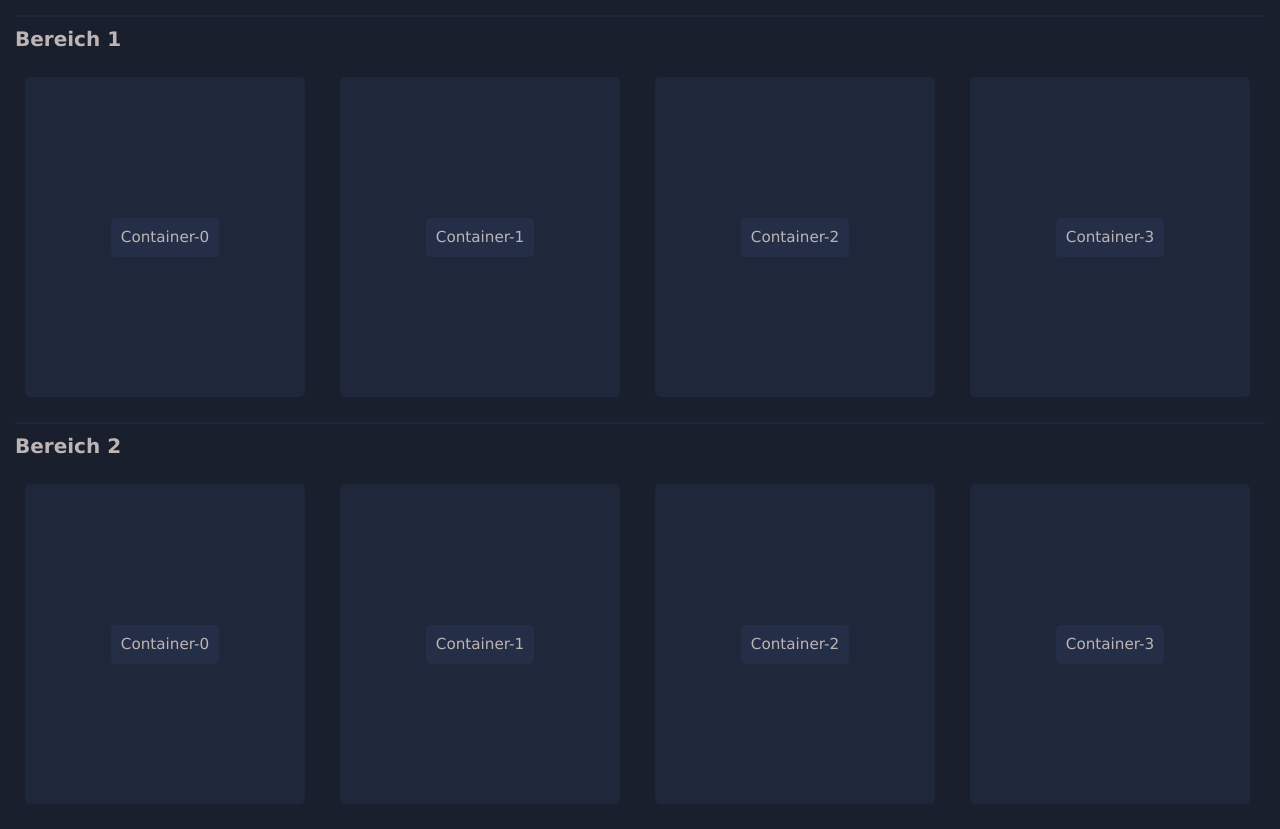
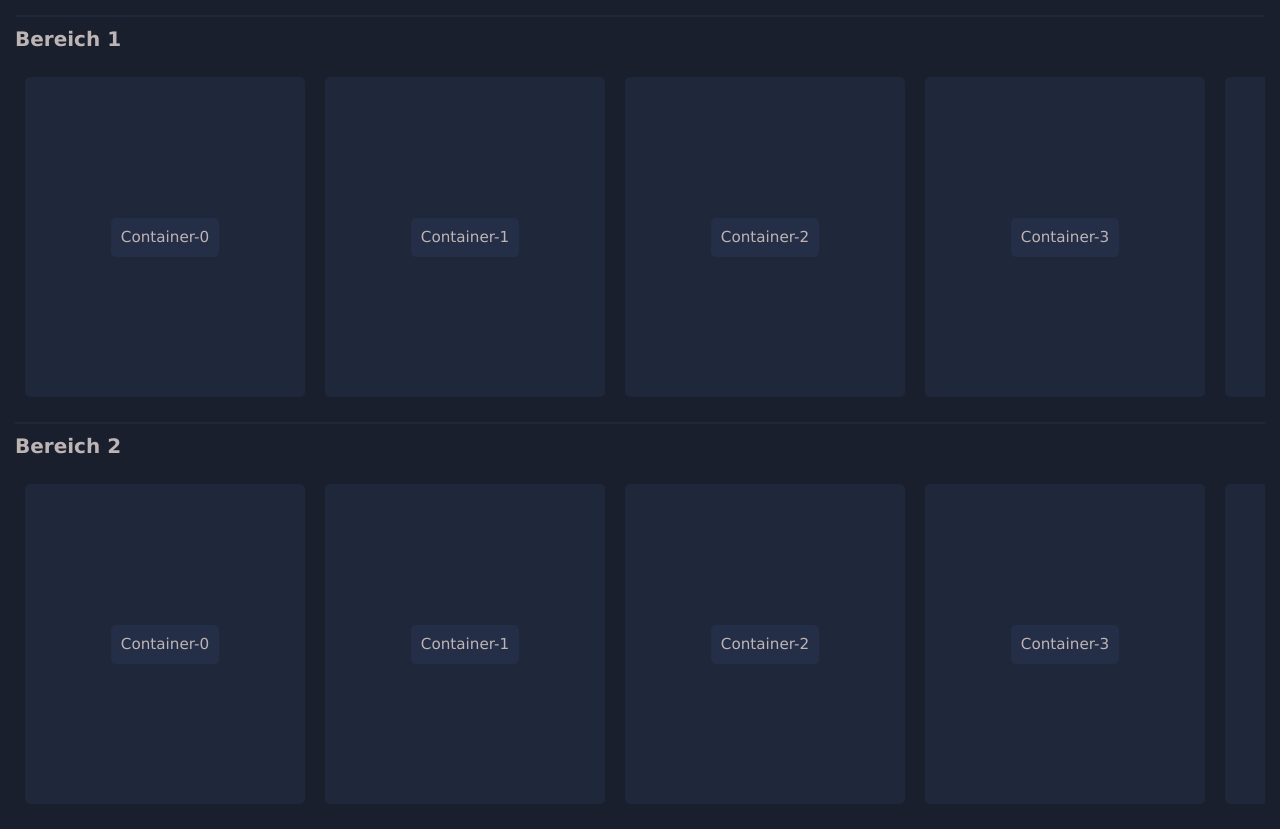
Before and after one commit to griotgaror/draggable-scroll, a React (Vite) app: page / in a window 1280 px wide. Built offline with nearby package versions, Linux system fonts and the light colour scheme.

Commit message:
remove unused

```diff
--- a/src/components/draggableScrollContainer.tsx
+++ b/src/components/draggableScrollContainer.tsx
@@ -3,9 +3,7 @@ import styled from "styled-components";
 
 const _DraggableScrollContainer = styled('section')`
     display: flex;
-    gap: 15px;
-    overflow-x: scroll;
-    overflow-y: hidden;
+    overflow: scroll;
     width: 100%;
     scrollbar-color: transparent transparent;
 
@@ -21,9 +19,7 @@ type MouseEv = React.MouseEvent<HTMLDivElement>;
 interface DraggableState {
     isDragging: boolean;
     startX: number;
-    startY: number;
     scrollLeft: number;
-    scrollTop: number;
 }
 
 interface DraggableScrollContainerProps {
@@ -31,13 +27,11 @@ interface DraggableScrollContainerProps {
 }
 
 export default function DraggableScrollContainer(props: DraggableScrollContainerProps) {
-    const containerRef = React.useRef< HTMLDivElement>() as React.MutableRefObject<HTMLInputElement>
+    const containerRef = React.useRef<HTMLDivElement>(null)
     const [ state, setState ] = React.useState<DraggableState>({
         isDragging: false,
         startX: 0,
-        startY: 0,
         scrollLeft: 0,
-        scrollTop: 0,
     })
 
     const handleMouseDown = function(e: MouseEv){
@@ -46,29 +40,18 @@ export default function DraggableScrollContainer(props: DraggableScrollContainer
             ...prevState,
             isDragging: true,
             startX: e.clientX,
-            // startY: e.clientY,
             scrollLeft: containerRef.current?.scrollLeft as number,
-            // scrollTop: containerRef.current?.scrollTop as number
         }));
     };
 
     const handleMouseMove = function(e: MouseEv){
         if (!state.isDragging) return;
 
-        const clientX = e.clientX;
-
-        const dragSpeed = 300;
         const container = containerRef.current as HTMLDivElement;
 
-        if (clientX < state.startX) {
-            container.scrollLeft = state.scrollLeft + dragSpeed;
-        }
+        const deltaX = e.clientX - state.startX;
 
-        if (clientX > state.startX) {
-            container.scrollLeft = state.scrollLeft - dragSpeed;
-        }
-
-        // container.scrollTop = state.scrollTop - deltaY;
+        container.scrollLeft = state.scrollLeft - deltaX;
     };
 
     const stopDragging = function() {
@@ -82,7 +65,6 @@ export default function DraggableScrollContainer(props: DraggableScrollContainer
         setState({
             ...state,
             scrollLeft: containerRef.current?.scrollLeft || 0,
-            // scrollTop: containerRef.current?.scrollTop || 0,
         });
     };
 
```
